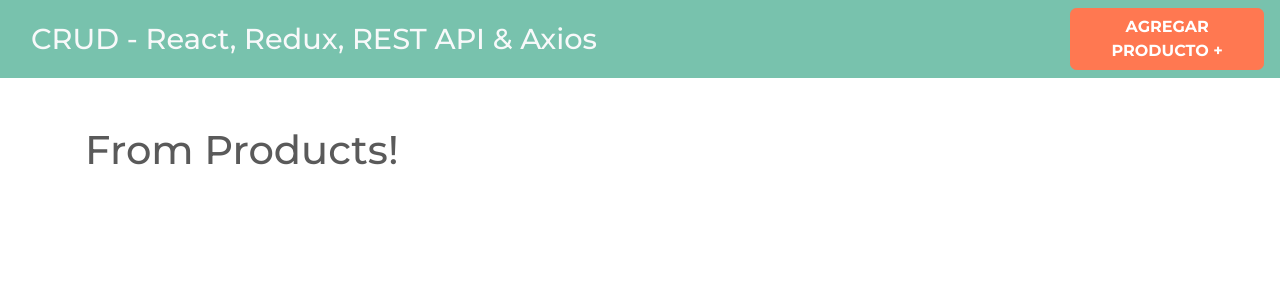
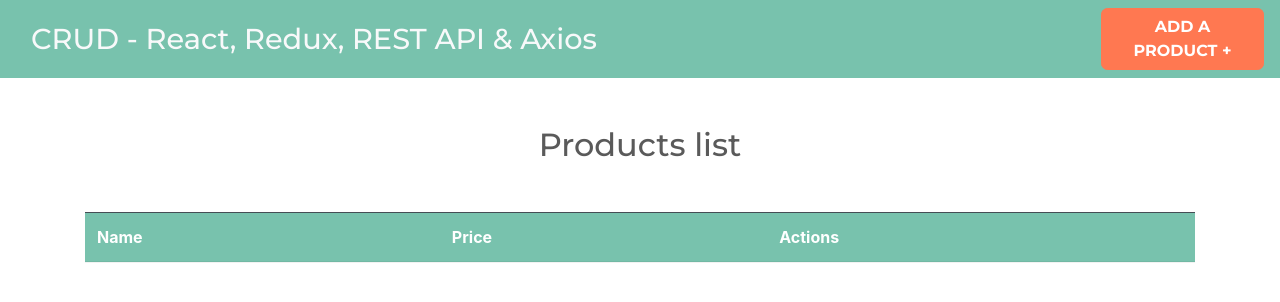
Before and after one commit to juanr10/Crud-React-Redux, a React (Create React App) app: page / in a window 1280 px wide. Shown: the top 302 px of the page. Built offline with nearby package versions, Linux system fonts and the light colour scheme.

Commit message:
Formatting components & starting to work with json-server

```diff
--- a/src/App.js
+++ b/src/App.js
@@ -6,6 +6,10 @@
 import NewProduct from './components/NewProduct';
 import EditProduct from './components/EditProduct';
 
+/**
+ * CRUD React Usando react-router-dom, Redux, json server
+ * @returns
+ */
 function App() {
   return (
     <Router>
--- a/src/components/EditProduct.jsx
+++ b/src/components/EditProduct.jsx
@@ -2,7 +2,29 @@
 
 const EditProduct = () => {
     return (
-        <h1>From EditProduct!</h1>
+        <div className="row justify-content-center">
+            <div className="col-md-8">
+                <div className="card">
+                    <div className="card-body">
+                        <h2 className="text-center mb-4 font-weight-bold">
+                            Update Product
+                        </h2>
+
+                        <form action="">
+                            <div className="form-group">
+                                <label htmlFor="">Product Name</label>
+                                <input type="text" className="form-control" placeholder="Product Name" name="name"/>
+                            </div>
+                            <div className="form-group">
+                                <label htmlFor="">Product Price</label>
+                                <input type="number" className="form-control" placeholder="Product Price" name="price"/>
+                            </div>
+                            <button type="submit" className="btn btn-primary font-weight-bold d-block w-100">Update</button>
+                        </form>
+                    </div>
+                </div>
+            </div>
+        </div>
      );
 }
 
--- a/src/components/Header.jsx
+++ b/src/components/Header.jsx
@@ -10,7 +10,7 @@
                 </h1>
             </div>
 
-            <Link className="btn btn-danger nuevo-post d-block d-md-inline-block" to="/productos/nuevo">Agregar Producto &#43;</Link>
+            <Link className="btn btn-danger nuevo-post d-block d-md-inline-block" to="/productos/nuevo">Add a Product &#43;</Link>
         </nav>
      );
 }
--- a/src/components/Products.jsx
+++ b/src/components/Products.jsx
@@ -1,8 +1,23 @@
-import React from 'react';
+import React, {Fragment} from 'react';
 
 const Products = () => {
     return (
-        <h1>From Products!</h1>
+        <Fragment>
+            <h2 className="text-center my-5">Products list</h2>
+
+            <table className="table table-striped">
+                <thead className="bg-primary table-dark">
+                    <tr>
+                        <th scope="col">Name</th>
+                        <th scope="col">Price</th>
+                        <th scope="col">Actions</th>
+                    </tr>
+                </thead>
+                <tbody>
+
+                </tbody>
+            </table>
+        </Fragment>
     );
 }
 
--- /dev/null
+++ b/src/db.json
@@ -0,0 +1,29 @@
+{
+    "products": [
+      {
+        "id": 1,
+        "name": "Carrot Juice 1.5L",
+        "price": "3.20"
+      },
+      {
+        "id": 2,
+        "name": "Pringle Onion & Cream",
+        "price": "2.10"
+      },
+      {
+        "name": "Apple Juice 1.5L",
+        "price": "3.20",
+        "id": 3
+      },
+      {
+        "name": "RedBull",
+        "price": "1.60",
+        "id": 4
+      },
+      {
+        "name": "Doritos 300gr",
+        "price": "1.40",
+        "id": 5
+      }
+    ]
+  }
```
